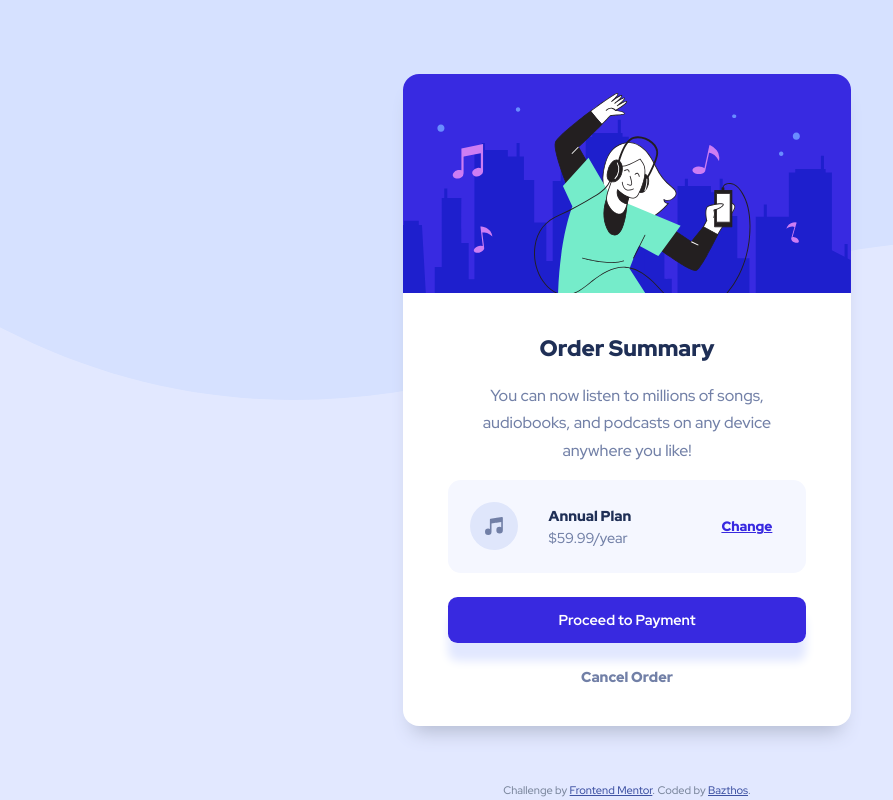
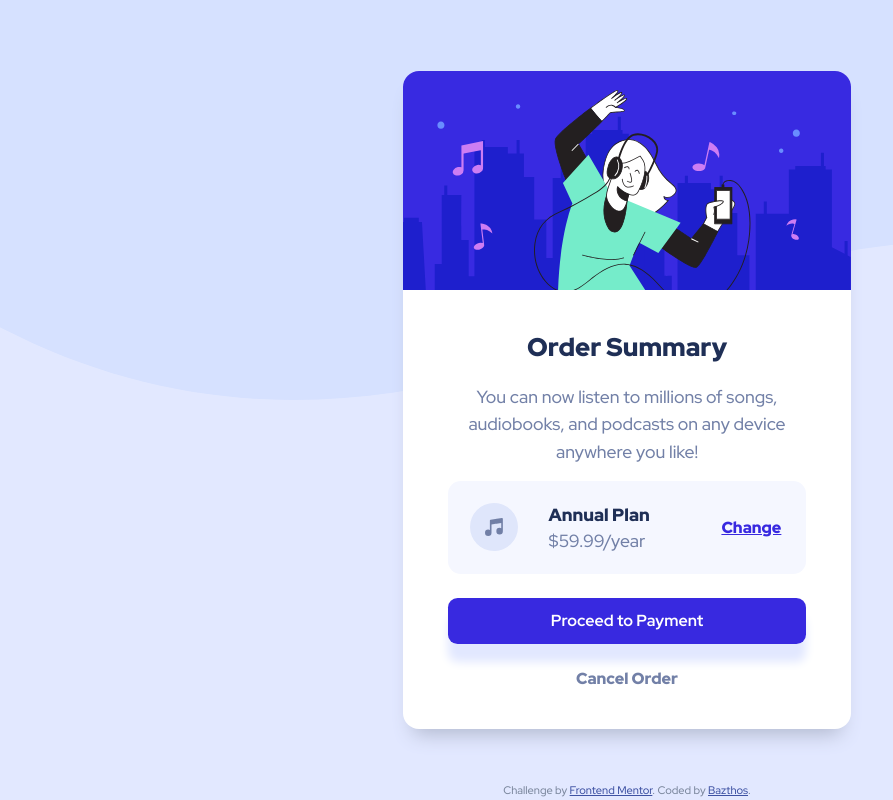
Before and after one commit to Bazthos/Order-Summary, a plain HTML site: page index.html in a window 1280 px wide. Shown: the whole page, without its empty margins (13-906 px from the left). Drawn offline with Linux system fonts and the light colour scheme.

Commit message:
Update stylesheet.css

```diff
--- a/stylesheet.css
+++ b/stylesheet.css
@@ -195,6 +195,29 @@ main .card .cancel > p{
         width : 28rem;
     }
 
+    main .card > h2{
+        font-size: 1.6rem;
+    }
+    main .card > p{
+        margin-bottom: 1rem;
+        font-size: 1.1rem;
+    }
+    main .card .subtotal > h3{
+        font-size: 1.1rem;
+    }
+    main .card .subtotal > h4{
+        font-size: 1.1rem;
+    }
+    main .card .subtotal .change{
+        font-size: 1rem;
+    }
+    main .card .payment > p{
+        font-size: 1rem;
+    }
+    main .card .cancel > p{
+        font-size: 1rem;
+    }
+
     main .card > img{
         margin-bottom: 2.2rem;
     }
```
